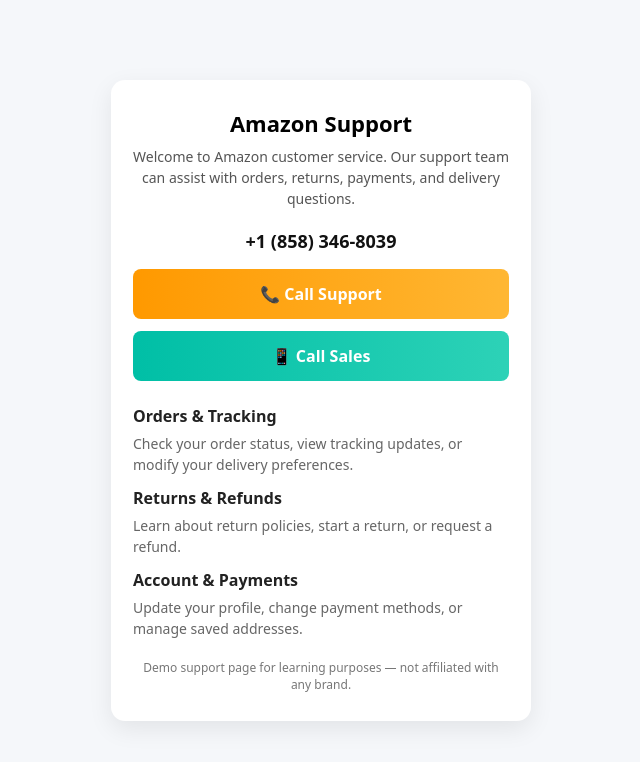
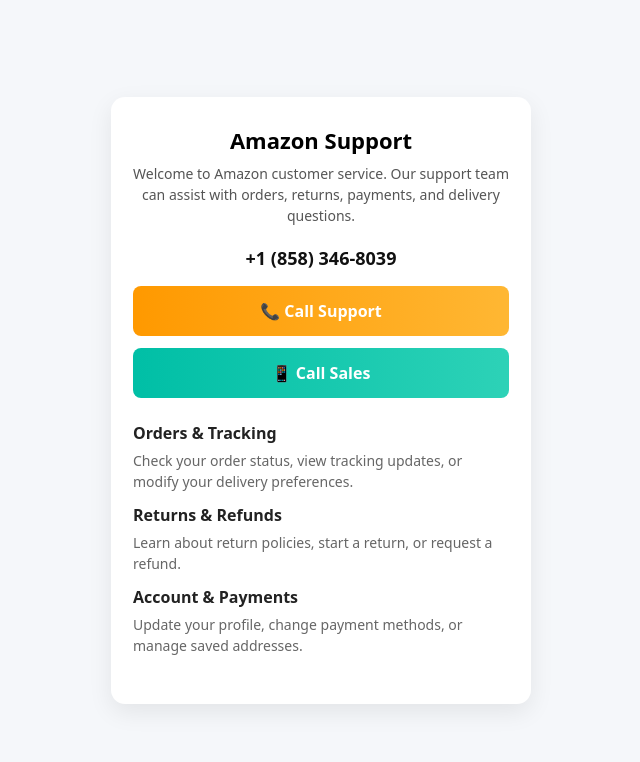
Before and after one commit to amazons-help-center24x7/contact-us, a plain HTML site: page index.html in a window 1280 px wide. Shown: the whole page, without its empty margins (319-959 px from the left). Drawn offline with Linux system fonts and the light colour scheme.

Commit message:
Update index.html

```diff
--- a/index.html
+++ b/index.html
@@ -80,7 +80,6 @@
     </div>
 
     <div class="footer">
-      Demo support page for learning purposes — not affiliated with any brand.
     </div>
   </div>
 </body>
```
